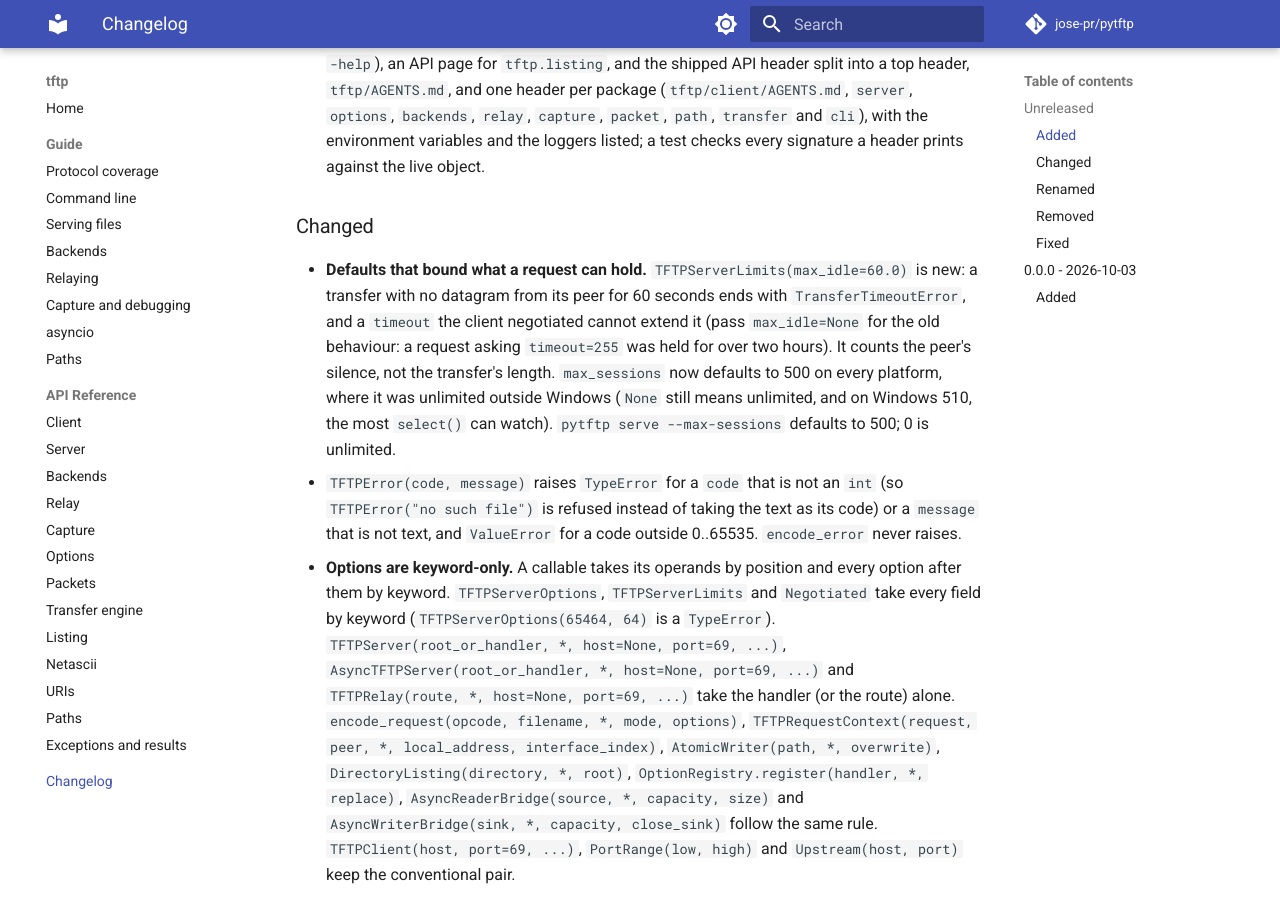
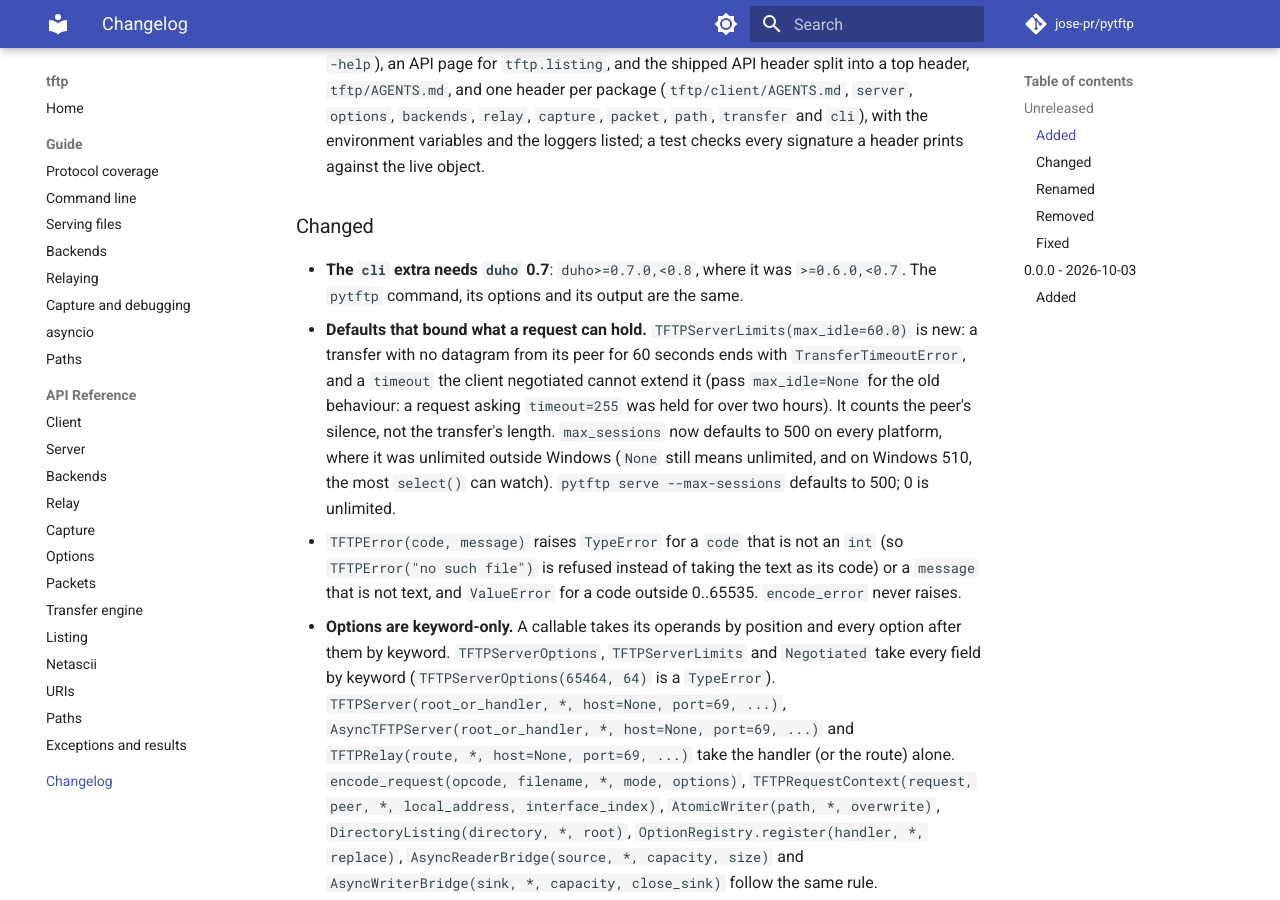
Before and after one commit to jose-pr/pytftp, an MkDocs documentation site: the page built from docs/changelog.md, in a window 1280 px wide and 900 px high, scrolled down 1273 px. Built offline with MkDocs 1.6.1 and Material for MkDocs 9.7.7, drawn with Linux system fonts in a browser that asks for light colours; comment, search, counter and statistics services are not loaded.

Commit message:
chore: the cli extra moves to duho 0.7

```diff
--- a/CHANGELOG.md
+++ b/CHANGELOG.md
@@ -51,6 +51,8 @@ differs and "Fixed" the defects corrected on the way.
 
 ### Changed
 
+- **The `cli` extra needs `duho` 0.7**: `duho>=0.7.0,<0.8`, where it was `>=0.6.0,<0.7`. The
+  `pytftp` command, its options and its output are the same.
 - **Defaults that bound what a request can hold.** `TFTPServerLimits(max_idle=60.0)`
   is new: a transfer with no datagram from its peer for 60 seconds ends with
   `TransferTimeoutError`, and a `timeout` the client negotiated cannot extend it
--- a/pyproject.toml
+++ b/pyproject.toml
@@ -42,7 +42,7 @@ dependencies = ["netimps>=0.4.0,<0.5", "pktcap>=0.1.0,<0.2"]
 
 [project.optional-dependencies]
 # The CLI is optional: importing tftp never requires duho.
-cli = ["duho>=0.6.0,<0.7"]
+cli = ["duho>=0.7.0,<0.8"]
 # pathlib-style paths: TFTPPath, and the tftp:// scheme for pathlib_next's
 # UriPath (its "uri" extra). Importing tftp never requires it.
 path = ["pathlib-next[uri]>=0.9.0,<0.10"]
```
Also changed, not shown: RELEASENOTES.md (+1 -1 lines).
